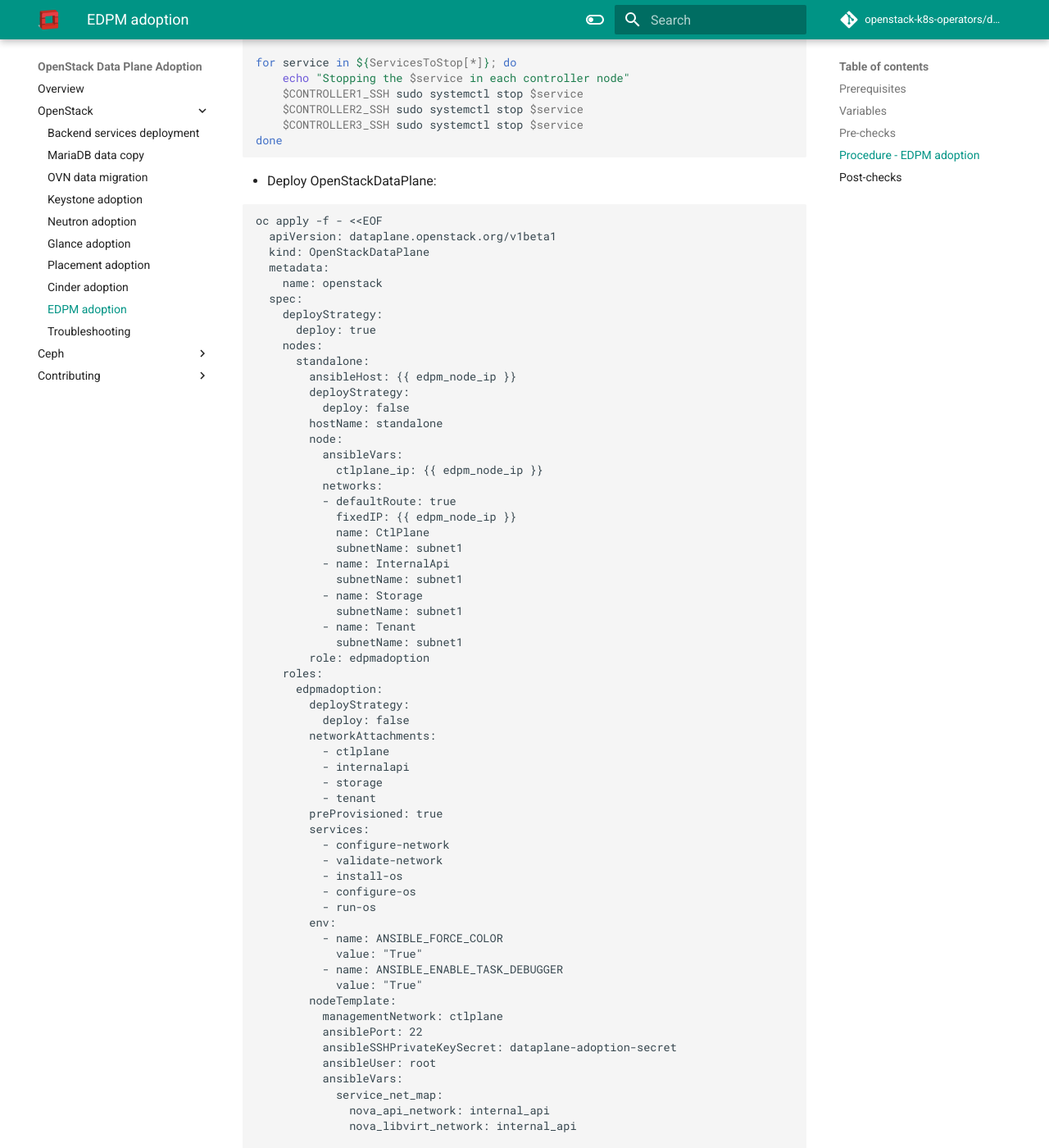
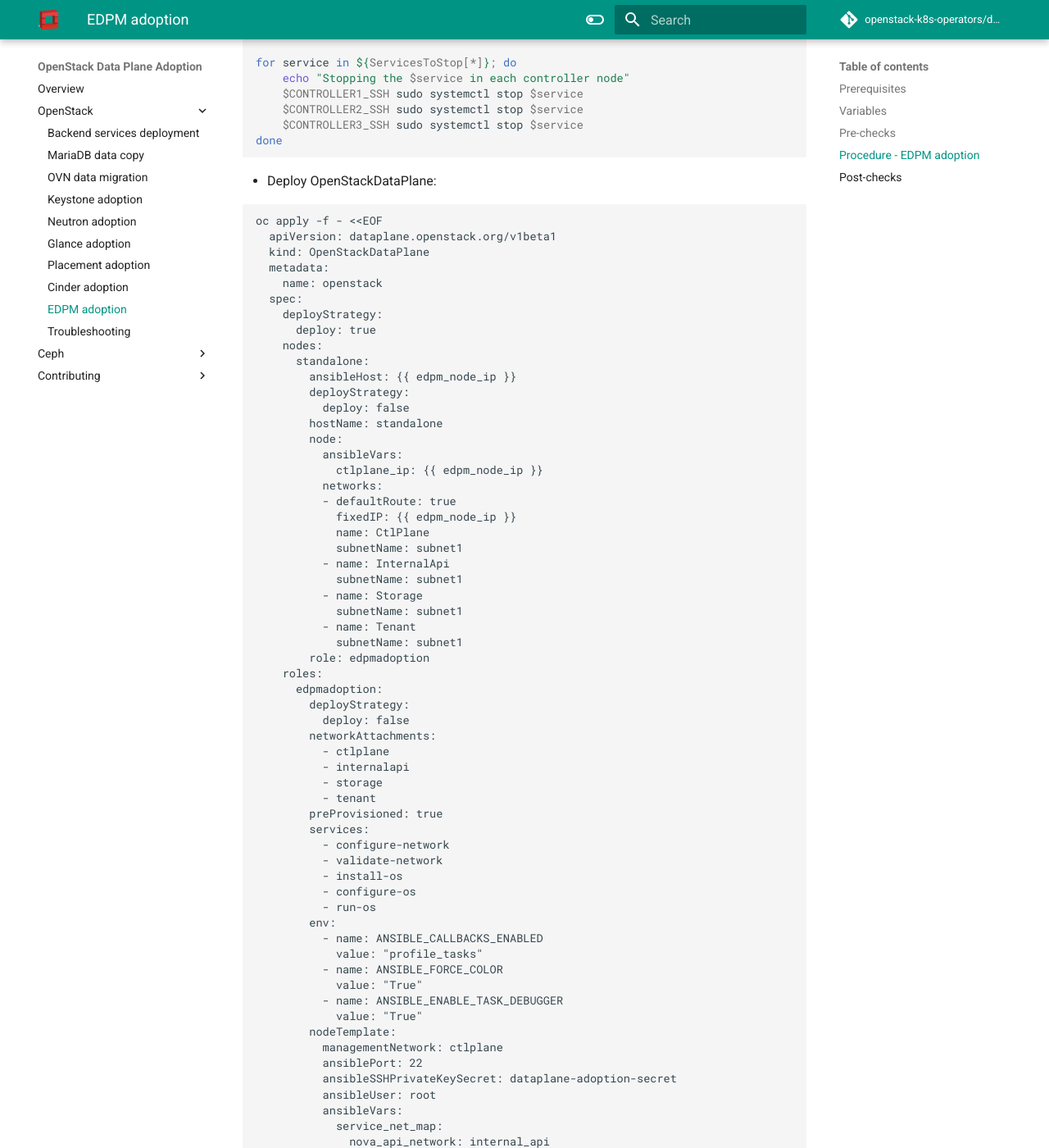
Before and after one commit to openstack-k8s-operators/data-plane-adoption, an MkDocs documentation site: the page built from docs/openstack/edpm_adoption.md, in a window 1280 px wide and 1400 px high, scrolled down 2451 px. Shown: the whole window at 82% size. Built offline with MkDocs 1.6.1 and Material for MkDocs 9.7.7, drawn with Linux system fonts in a browser that asks for light colours; comment, search, counter and statistics services are not loaded; the version menu is left out; some of the changed text lies outside the part shown.

Commit message:
Profile ansible tasks
Signed-off-by: Fabricio Aguiar <fabricio.aguiar@gmail.com>

```diff
--- a/docs/openstack/edpm_adoption.md
+++ b/docs/openstack/edpm_adoption.md
@@ -176,6 +176,8 @@
             - configure-os
             - run-os
           env:
+            - name: ANSIBLE_CALLBACKS_ENABLED
+              value: "profile_tasks"
             - name: ANSIBLE_FORCE_COLOR
               value: "True"
             - name: ANSIBLE_ENABLE_TASK_DEBUGGER
```
Also changed, not shown: 1 other file.
